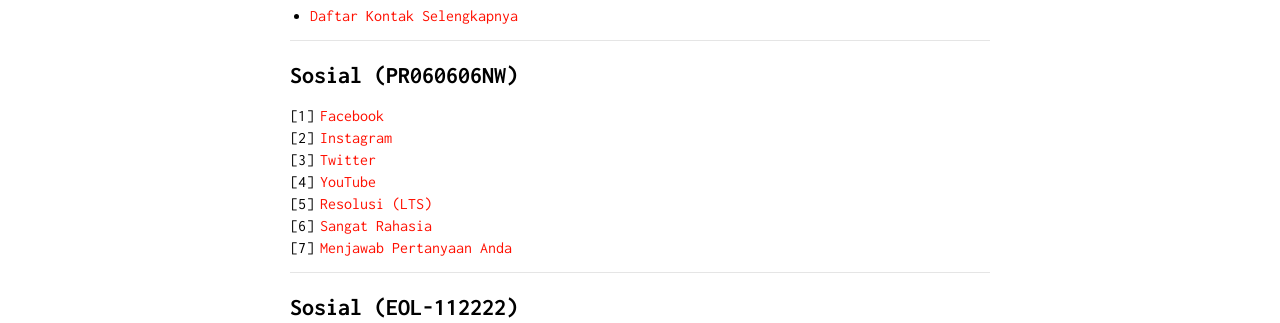
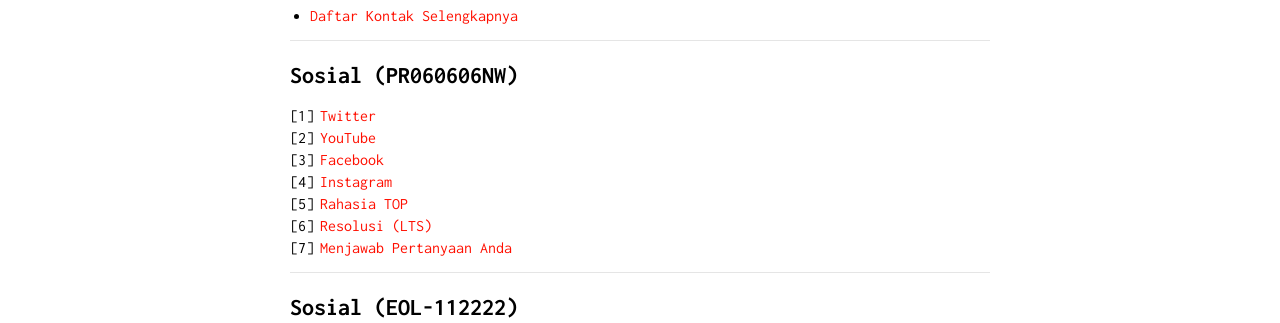
Before and after one commit to intrapegasus/id, a Jekyll site: the page built from kontak.md, in a window 1280 px wide. Shown: the part 292-615 px from the top of the page. Built offline with Jekyll 4.4.1, drawn with Linux system fonts in a browser that asks for light colours; our own code applies the rules of GitHub Pages for plain Markdown files.

Commit message:
Update kontak.md

```diff
--- a/kontak.md
+++ b/kontak.md
@@ -18,12 +18,12 @@
 
 ## Sosial (PR060606NW)
 
-1. [Facebook](https://basyiri.my.id/facebook)
-2. [Instagram](https://basyiri.my.id/instagram)
-3. [Twitter](https://basyiri.my.id/twitter)
-4. [YouTube](https://basyiri.my.id/youtube)
-5. [Resolusi (LTS)](resolusi)
-6. [Sangat Rahasia](https://basyiri.my.id/S3CR3T)
+1. [Twitter](https://basyiri.my.id/twitter)
+2. [YouTube](https://basyiri.my.id/youtube)
+3. [Facebook](https://basyiri.my.id/facebook)
+4. [Instagram](https://basyiri.my.id/instagram)
+5. [Rahasia TOP](https://basyiri.my.id/S3CR3T)
+6. [Resolusi (LTS)](resolusi)
 7. [Menjawab Pertanyaan Anda](https://basyiri.my.id/id/faq)
 
 ---
```
